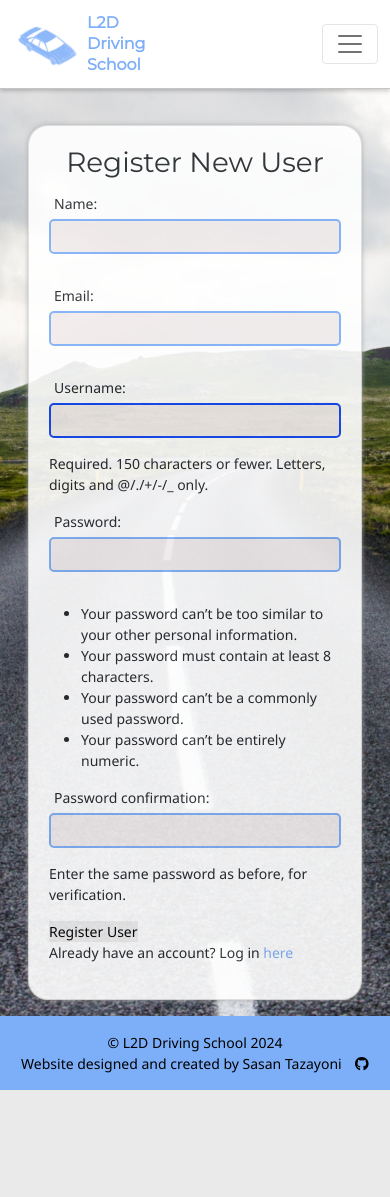
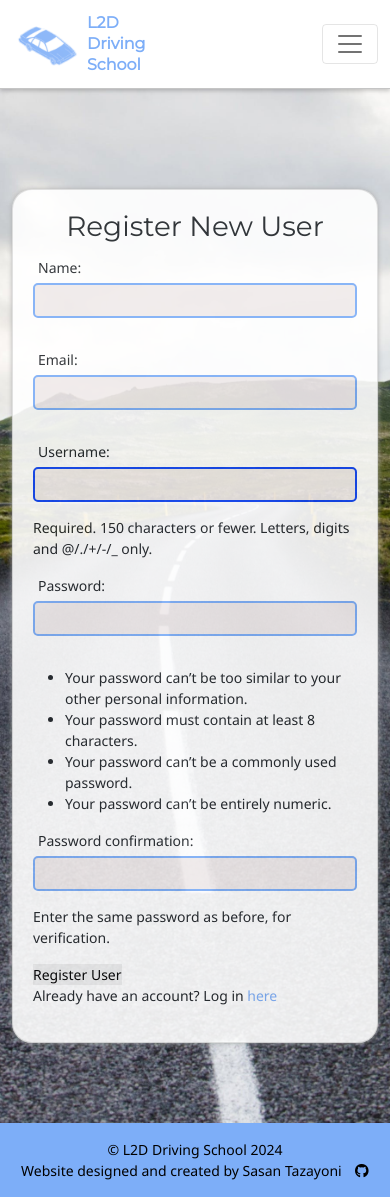
Before and after one commit to SasanTazayoni/L2D-driving-school-CI-PP4, a Django app: page /profile/register/ in a window 390 px wide. Before the commit the page ends 1090 px from the top, so only its background shows below. Run offline with Django 4.2, Linux system fonts and the light colour scheme.

Commit message:
Adjust login page styles

```diff
--- a/profiles/templates/profiles/login_register.html
+++ b/profiles/templates/profiles/login_register.html
@@ -4,13 +4,9 @@
 
 {% block head_title %}{% trans "L2D - Authentication" %}{% endblock head_title %}
 
-{% block head_scripts %}
-    <script src="{% static 'js/viewportManipulation.js' %}" defer></script>
-{% endblock head_scripts %}
-
 {% block content %}
 
-<section class="block block--background d-flex align-items-center" data-block>
+<section class="block--background d-flex align-items-center" data-block>
     <div class="container-fluid d-flex justify-content-center">
         {% if page == 'register' %}
         <div class="card form__container">
--- a/static/css/styles.css
+++ b/static/css/styles.css
@@ -78,6 +78,13 @@ a:hover {
     background-image: url('/static/images/road.jpg');
     background-size: cover;
     background-position: center;
+    padding: 100px 0;
+}
+
+@media screen and (max-width: 1024px) {
+    .block--background {
+        padding: 80px 0;
+    }
 }
 
 @media screen and (max-width: 768px) {
```
